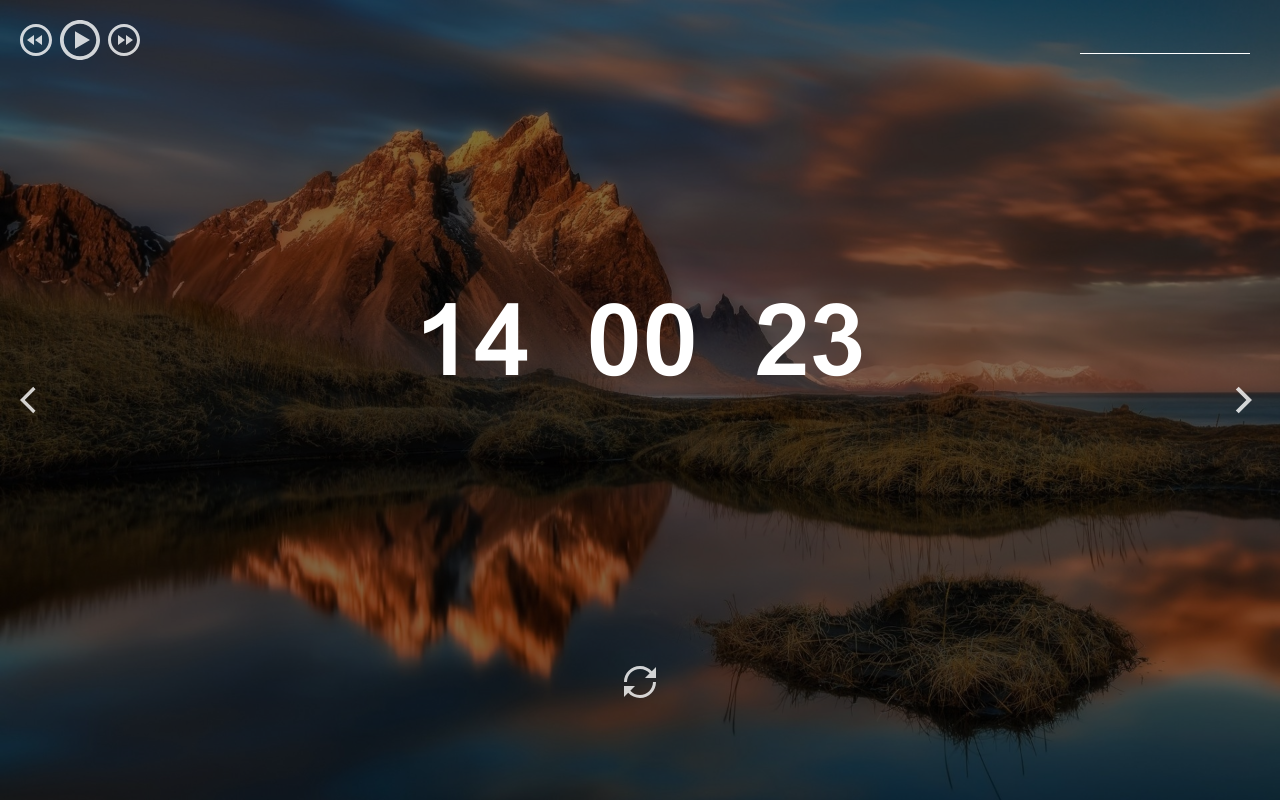
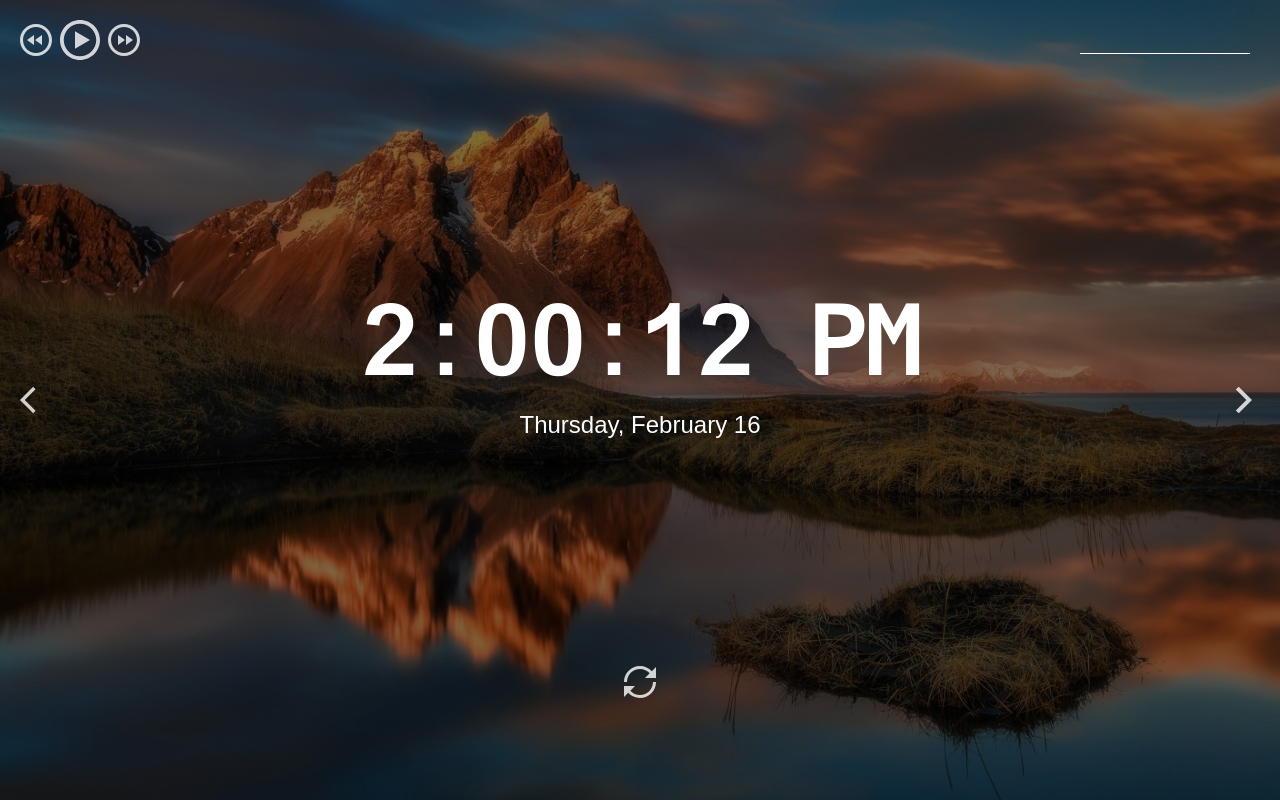
Before and after one commit to irinagrishkevich/momentum, a plain HTML site: page stage1-tasks-momentum/index.html in a window 1280 px wide. Drawn offline with Linux system fonts and the light colour scheme.

Commit message:
add currentDate

```diff
--- a/stage1-tasks-momentum/index.html
+++ b/stage1-tasks-momentum/index.html
@@ -36,7 +36,7 @@
       <button class="slide-next slider-icon"></button>
     </div>
     <time class="time">14 00 23</time>
-    <date class="date"></date>
+    <date class="date"> da</date>
     <div class="greeting-container">
       <span class="greeting"></span>
       <input type="text" class="name" />
--- a/stage1-tasks-momentum/js/script.js
+++ b/stage1-tasks-momentum/js/script.js
@@ -1 +1,31 @@
-const time = document.querySelector('.time')
+const time = document.querySelector('time')
+const dateNow = document.querySelector('date')
+
+function showTime() {
+  function showDate() {
+    const date = new Date()
+    const options = {
+      month: 'long',
+      day: 'numeric',
+      timeZone: 'UTC',
+    }
+    const dayOfWeek = [
+      'Sunday',
+      'Monday',
+      'Tuesday',
+      'Wednesday',
+      'Thursday',
+      'Friday',
+      'Saturday',
+    ]
+    const dayName = dayOfWeek[date.getDay()]
+    const currentDate = date.toLocaleDateString('en-RU', options)
+    dateNow.textContent = dayName + ', ' + currentDate
+  }
+  showDate()
+  const date = new Date()
+  const currentTime = date.toLocaleTimeString()
+  time.textContent = currentTime
+  setTimeout(showTime, 1000)
+}
+showTime()
```
